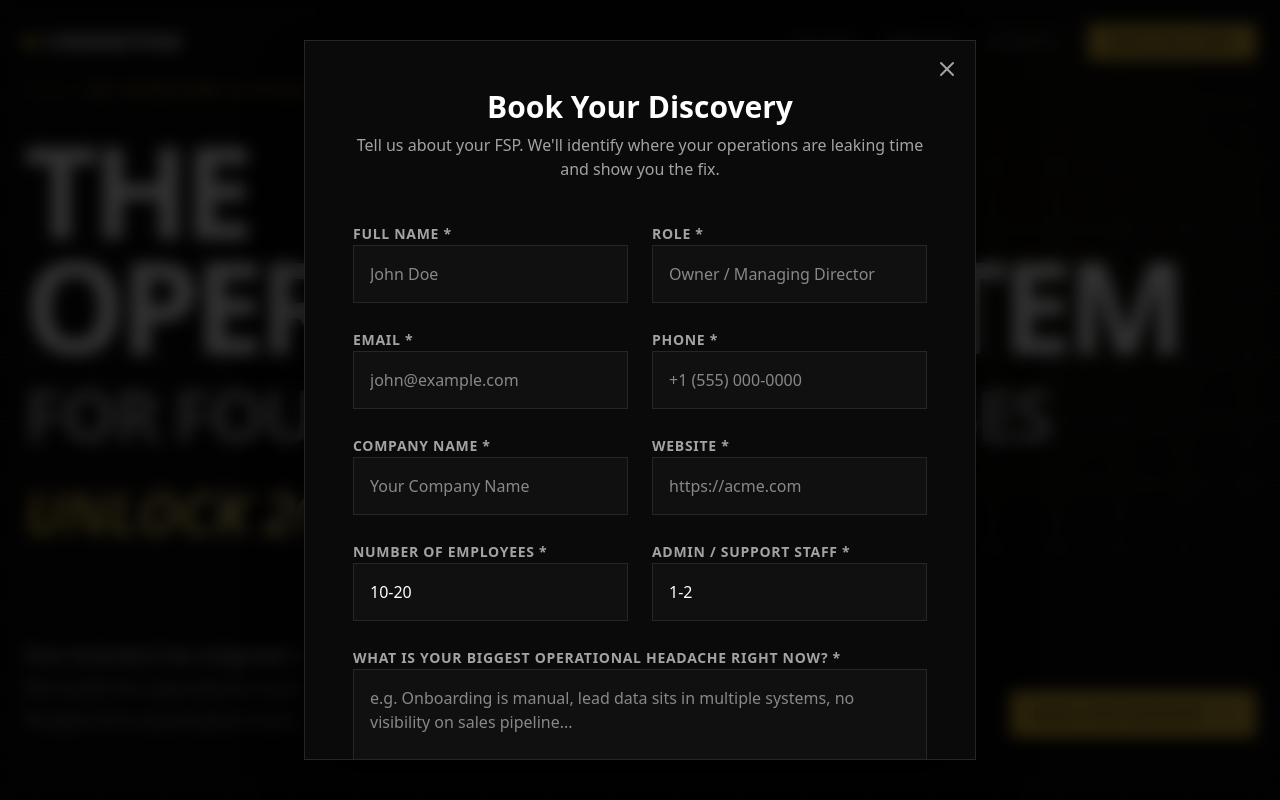
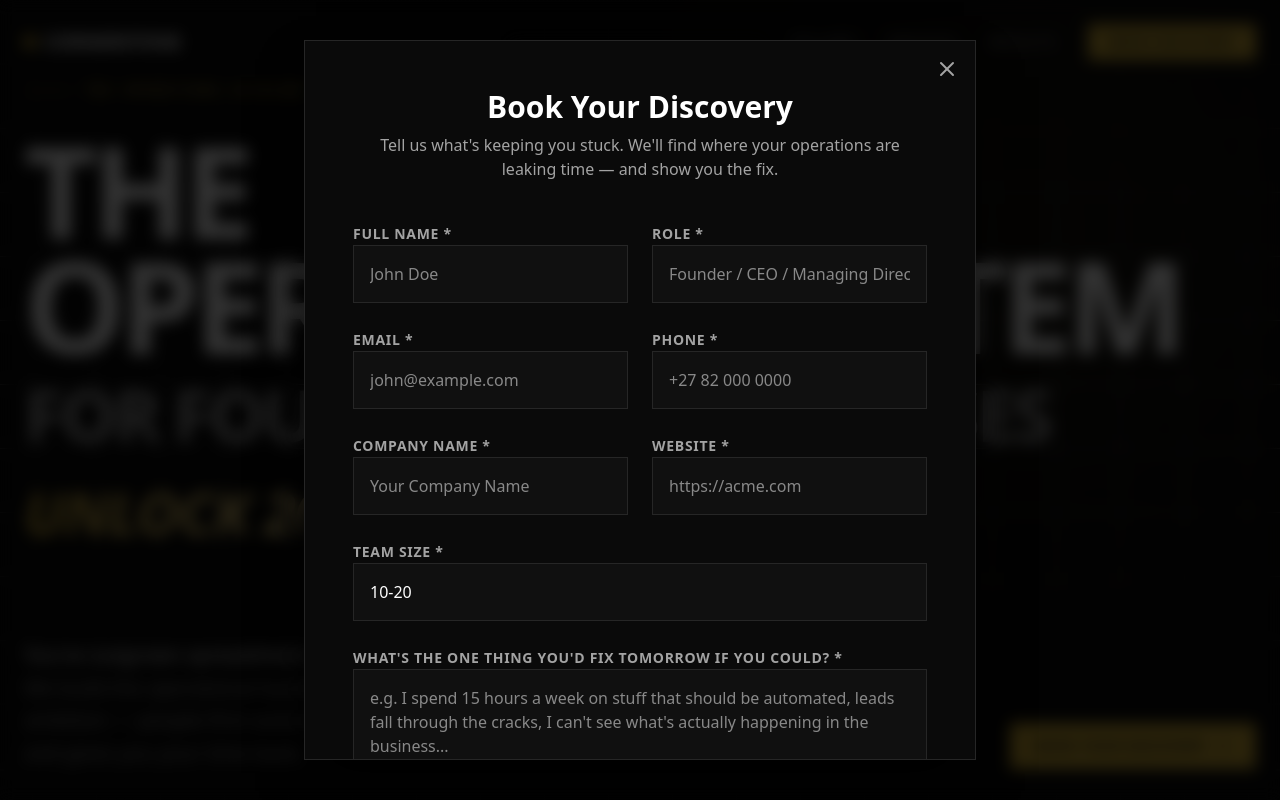
Before and after one commit to cristo-vr/cornerstone-ai, a Next.js app in the folder cornerstone-site/: page / in a window 1280 px wide. Both pictures are taken after a click on the button "BOOK DISCOVERY". Shown: the top 800 px of the page. Built offline with nearby package versions, Linux system fonts and the light colour scheme.

Commit message:
Fixed rebranding to founders

```diff
--- a/cornerstone-site/components/sections/ContactSection.tsx
+++ b/cornerstone-site/components/sections/ContactSection.tsx
@@ -10,7 +10,7 @@ const ContactSection: React.FC = () => {
                         Start Your <span className="text-primary">Discovery</span>
                     </h2>
                     <p className="text-muted text-lg">
-                        Tell us about your FSP. We'll identify where your operations are leaking time and show you exactly how to fix it.
+                        Tell us about your business. We'll pinpoint where your operations are leaking time — and show you exactly how to fix it.
                     </p>
                 </div>
 
--- a/cornerstone-site/components/sections/FAQ.tsx
+++ b/cornerstone-site/components/sections/FAQ.tsx
@@ -5,11 +5,11 @@ import { motion } from 'framer-motion';
 const faqs = [
     {
         question: "What exactly does Cornerstone AI do?",
-        answer: "Cornerstone AI provides an Operations Accelerator for founder-led businesses. We automate the three core pillars of your business: Acquisition, Service & Retention, and Visibility, helping you scale without adding administrative headcount."
+        answer: "Cornerstone AI is an Operations Accelerator for founder-led businesses. We automate the three pillars your company runs on — Acquisition, Service & Retention, and Visibility — so you can scale without drowning in admin or hiring to keep up."
     },
     {
         question: "Who is this solution for?",
-        answer: "Our solution is specifically built for growing businesses with 10-50 team members who are looking to break through revenue ceilings. If you are struggling with operational bottlenecks or manual workflows, our infrastructure is designed for you."
+        answer: "We work best with founders running businesses of 10\u201350 people who know they've hit an operational ceiling. If you're spending more time managing than growing \u2014 or you can't step away without things falling apart \u2014 this was built for you."
     },
     {
         question: "Is this a CRM replacement?",
@@ -17,7 +17,7 @@ const faqs = [
     },
     {
         question: "How long does implementation take?",
-        answer: "Implementation timelines vary based on the complexity of your current operations, but our accelerator model allows us to deploy core infrastructure rapidly. Most clients see significant operational improvements within the first few weeks of engagement."
+        answer: "Discovery takes 5 days. Development takes 6 weeks. Systems go live one at a time \u2014 your team starts using them immediately. Most founders see measurable time savings within the first two weeks."
     },
     {
         question: "Do you only work with South African businesses?",
--- a/cornerstone-site/components/sections/Footer.tsx
+++ b/cornerstone-site/components/sections/Footer.tsx
@@ -16,7 +16,7 @@ const Footer: React.FC<FooterProps> = ({ onOpenContact }) => {
               CORNERSTONE
             </h2>
             <p className="text-muted max-w-lg mb-10 text-lg leading-relaxed">
-              The operational backbone for growing FSPs. We automate Acquisition, Service, and Visibility so your team can focus on the business.
+              The operational backbone for founder-led businesses. We automate Acquisition, Service, and Visibility — so you can focus on growing, not managing.
             </p>
             <div className="flex gap-4">
               <button
--- a/cornerstone-site/components/sections/Hero.tsx
+++ b/cornerstone-site/components/sections/Hero.tsx
@@ -72,8 +72,8 @@ const Hero: React.FC<HeroProps> = ({ onOpenContact }) => {
             className="max-w-xl"
           >
             <p className="text-foreground text-lg md:text-xl font-light leading-relaxed">
-              Your business has outgrown spreadsheets. <br />
-              <span className="font-medium text-muted">We build the operational backbone to match your ambition. People-first automation that unlocks your team.</span>
+              You've outgrown spreadsheets and willpower. <br />
+              <span className="font-medium text-muted">We build the operational backbone that matches your ambition — people-first automation that unlocks your team and gives you your time back.</span>
             </p>
           </motion.div>
 
--- a/cornerstone-site/components/sections/Problem.tsx
+++ b/cornerstone-site/components/sections/Problem.tsx
@@ -32,8 +32,8 @@ const Problem: React.FC = () => {
             transition={{ delay: 0.2 }}
             className="text-xl text-muted max-w-2xl mx-auto font-light"
           >
-            You built a business that wins. Your team is good. Your clients trust you. <br />
-            <span className="text-foreground font-medium">But behind the scenes, it's held together with spreadsheets and willpower.</span>
+            You built something real. Your team is good. Your clients trust you. <br />
+            <span className="text-foreground font-medium">But behind the scenes? It's held together with spreadsheets, willpower, and you.</span>
           </motion.p>
         </div>
 
@@ -117,8 +117,8 @@ const Problem: React.FC = () => {
               <div>
                 <h4 className="text-xl font-bold text-foreground mb-2">The Symptom</h4>
                 <p className="text-muted text-lg">
-                  You find yourself <span className="text-foreground italic">capping</span> your growth.
-                  You stop recruiting and pause marketing because taking on anything else might break what's working.
+                  You find yourself <span className="text-foreground italic">capping your own</span> growth.
+                  You stop recruiting, pause marketing, and say no to opportunities — because taking on anything more might break what barely works.
                 </p>
               </div>
             </div>
--- a/cornerstone-site/components/sections/Solution.tsx
+++ b/cornerstone-site/components/sections/Solution.tsx
@@ -46,7 +46,7 @@ const Solution: React.FC = () => {
         {/* Section Header */}
         <div className="mb-24 md:text-center max-w-3xl mx-auto">
           <h2 className="text-5xl md:text-7xl font-bold text-foreground tracking-tighter mb-8">
-            Every growing business runs on three pillars. <br />
+            Every business you've built runs on three pillars. <br />
             <span className="text-primary">We automate all three.</span>
           </h2>
         </div>
@@ -193,7 +193,7 @@ const Solution: React.FC = () => {
                   You can't manage what you can't measure.
                 </h3>
                 <p className="text-xl text-neutral-400 mb-12 leading-relaxed max-w-2xl">
-                  How many clients churned this month? Which sales rep hasn't followed up on their pipeline? Most business leaders can't answer without digging through five systems. <span className="text-white font-medium">We give you a single source of truth. Real-time. No digging.</span>
+                  How many clients churned this month? Which rep hasn't followed up on their pipeline? If you can't answer without digging through five systems, you're flying blind. <span className="text-white font-medium">We give you a single source of truth. Real-time. No digging.</span>
                 </p>
 
                 <div className="bg-neutral-800/50 p-6 rounded-xl border border-white/5 hover:border-emerald-500/30 transition-colors">
--- a/cornerstone-site/components/ui/ContactForm.tsx
+++ b/cornerstone-site/components/ui/ContactForm.tsx
@@ -12,8 +12,7 @@ const ContactForm: React.FC = () => {
         phone: '',
         companyName: '',
         website: '',
-        employeeCount: '10-20',
-        adminCount: '1-2',
+        teamSize: '10-20',
         biggestPain: '',
         anythingElse: ''
     });
@@ -58,8 +57,7 @@ const ContactForm: React.FC = () => {
                     phone: '',
                     companyName: '',
                     website: '',
-                    employeeCount: '10-20',
-                    adminCount: '1-2',
+                    teamSize: '10-20',
                     biggestPain: '',
                     anythingElse: ''
                 });
@@ -82,7 +80,7 @@ const ContactForm: React.FC = () => {
                     </svg>
                 </div>
                 <h3 className="text-2xl font-bold text-foreground">Discovery Request Received</h3>
-                <p className="text-muted">We'll review your company details and respond within 24 hours to schedule your Discovery week.</p>
+                <p className="text-muted">We'll review your details and get back to you within 24 hours to schedule your Discovery.</p>
                 <button
                     onClick={() => setStatus('idle')}
                     className="text-primary font-bold uppercase tracking-widest text-sm hover:text-white transition-colors mt-4"
@@ -117,7 +115,7 @@ const ContactForm: React.FC = () => {
                         value={formData.role}
                         onChange={handleChange}
                         className="w-full bg-neutral-900/50 border border-neutral-800 text-foreground p-4 focus:outline-none focus:border-primary transition-colors"
-                        placeholder="Owner / Managing Director"
+                        placeholder="Founder / CEO / Managing Director"
                     />
                 </div>
             </div>
@@ -144,7 +142,7 @@ const ContactForm: React.FC = () => {
                         value={formData.phone}
                         onChange={handleChange}
                         className="w-full bg-neutral-900/50 border border-neutral-800 text-foreground p-4 focus:outline-none focus:border-primary transition-colors"
-                        placeholder="+1 (555) 000-0000"
+                        placeholder="+27 82 000 0000"
                     />
                 </div>
             </div>
@@ -176,13 +174,12 @@ const ContactForm: React.FC = () => {
                 </div>
             </div>
 
-            <div className="grid grid-cols-1 md:grid-cols-2 gap-6">
             <div className="space-y-2">
-                    <label className="text-sm font-bold text-muted uppercase tracking-wider">Number of Employees *</label>
+                <label className="text-sm font-bold text-muted uppercase tracking-wider">Team Size *</label>
                 <select
-                        name="employeeCount"
+                    name="teamSize"
                     required
-                        value={formData.employeeCount}
+                    value={formData.teamSize}
                     onChange={handleChange}
                     className="w-full bg-neutral-900/50 border border-neutral-800 text-foreground p-4 focus:outline-none focus:border-primary transition-colors appearance-none"
                 >
@@ -193,25 +190,9 @@ const ContactForm: React.FC = () => {
                     <option value="50+">50+</option>
                 </select>
             </div>
-                <div className="space-y-2">
-                    <label className="text-sm font-bold text-muted uppercase tracking-wider">Admin / Support Staff *</label>
-                    <select
-                        name="adminCount"
-                        required
-                        value={formData.adminCount}
-                        onChange={handleChange}
-                        className="w-full bg-neutral-900/50 border border-neutral-800 text-foreground p-4 focus:outline-none focus:border-primary transition-colors appearance-none"
-                    >
-                        <option value="1-2">1-2</option>
-                        <option value="3-5">3-5</option>
-                        <option value="6-10">6-10</option>
-                        <option value="10+">10+</option>
-                    </select>
-                </div>
-            </div>
 
             <div className="space-y-2">
-                <label className="text-sm font-bold text-muted uppercase tracking-wider">What is your biggest operational headache right now? *</label>
+                <label className="text-sm font-bold text-muted uppercase tracking-wider">What's the one thing you'd fix tomorrow if you could? *</label>
                 <textarea
                     name="biggestPain"
                     required
@@ -219,7 +200,7 @@ const ContactForm: React.FC = () => {
                     onChange={handleChange}
                     rows={4}
                     className="w-full bg-neutral-900/50 border border-neutral-800 text-foreground p-4 focus:outline-none focus:border-primary transition-colors resize-none"
-                    placeholder="e.g. Onboarding is manual, lead data sits in multiple systems, no visibility on sales pipeline..."
+                    placeholder="e.g. I spend 15 hours a week on stuff that should be automated, leads fall through the cracks, I can't see what's actually happening in the business..."
                 />
             </div>
 
--- a/cornerstone-site/components/ui/ContactModal.tsx
+++ b/cornerstone-site/components/ui/ContactModal.tsx
@@ -41,7 +41,7 @@ const ContactModal: React.FC<ContactModalProps> = ({ isOpen, onClose }) => {
                             <div className="p-8 md:p-12">
                                 <div className="mb-10 text-center">
                                     <h2 className="text-3xl font-bold text-foreground mb-2">Book Your Discovery</h2>
-                                    <p className="text-muted">Tell us about your FSP. We'll identify where your operations are leaking time and show you the fix.</p>
+                                    <p className="text-muted">Tell us what's keeping you stuck. We'll find where your operations are leaking time — and show you the fix.</p>
                                 </div>
 
                                 <ContactForm />
--- a/cornerstone-site/content/blog/example-post.mdx
+++ b/cornerstone-site/content/blog/example-post.mdx
@@ -1,6 +1,6 @@
 ---
-title: "The Future of AI Automation in Finance"
-description: "How high-tech automation is redefining operational capacity and profit margins for modern financial service providers."
+title: "The Future of AI Automation for Growing Businesses"
+description: "How intelligent automation is redefining operational capacity and profit margins for founder-led companies."
 date: "2026-02-22"
 ---
 
@@ -24,7 +24,7 @@ And a block of code demonstrating our tech stack:
 import { Automation } from '@cornerstone/ai';
 
 const workflow = new Automation({
-  target: 'Financial Services',
+  target: 'Founder-Led Business',
   goal: 'Maximize Margins',
 });
 
--- a/cornerstone-site/lib/config.ts
+++ b/cornerstone-site/lib/config.ts
@@ -1,6 +1,6 @@
 export const siteConfig = {
     name: "Cornerstone AI",
-    description: "Cornerstone AI automates the three operational pillars every insurance FSP runs on — Acquisition, Service & Retention, and Visibility.",
+    description: "Cornerstone AI builds the operational backbone for founder-led businesses — automating Acquisition, Service & Retention, and Visibility so you can stop managing chaos and start scaling.",
     url: "https://cornerstone-ai.pro",
     locale: "en_ZA",
     author: "Cornerstone AI",
@@ -10,7 +10,7 @@ export const siteConfig = {
         region: "South Africa",
     },
     services: [
-        "FSP Operations Automation",
+        "Operations Automation for Founder-Led Businesses",
         "Client Acquisition Automation",
         "Service & Retention Automation",
         "Business Visibility Automation"
```
Also changed, not shown: cornerstone-site/components/sections/GrowthSimulator.tsx (+6 -6 lines), cornerstone-site/public/llms.txt. Lines whose indentation alone changed are shown as unchanged.
